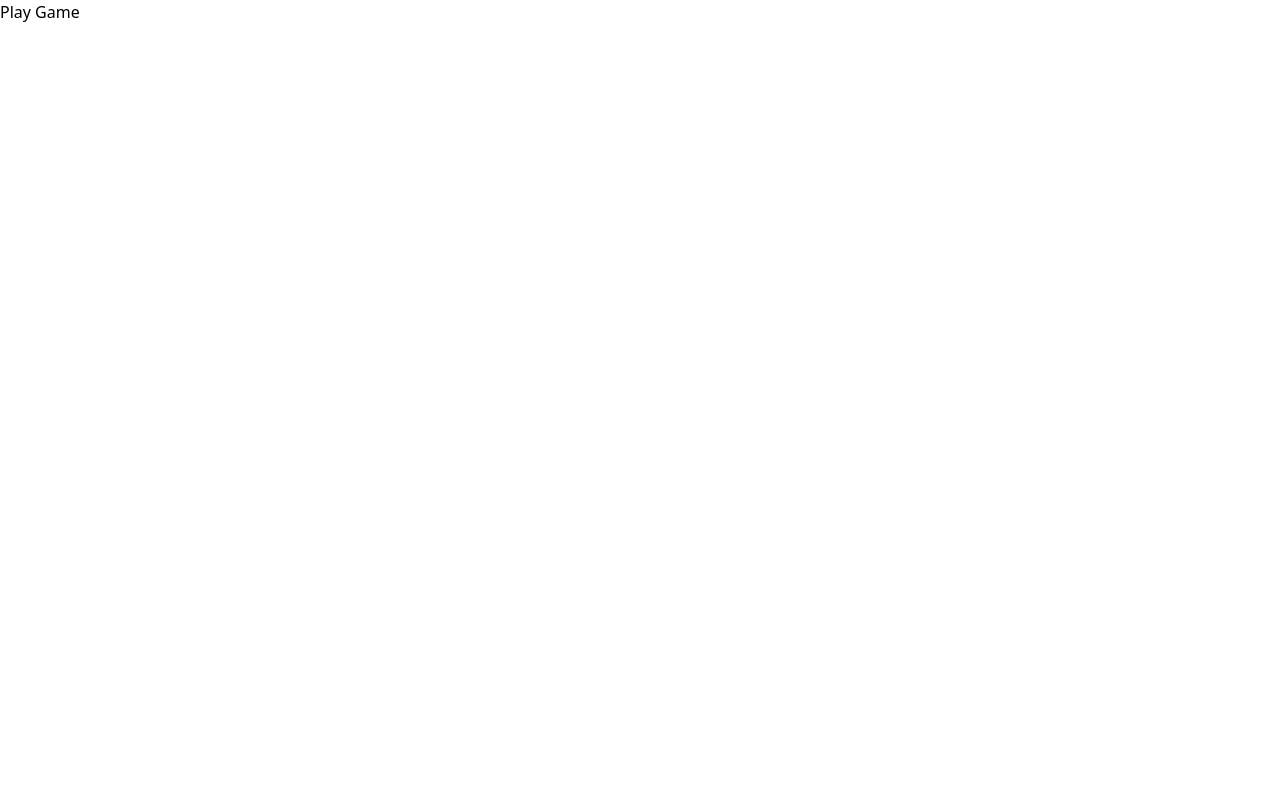
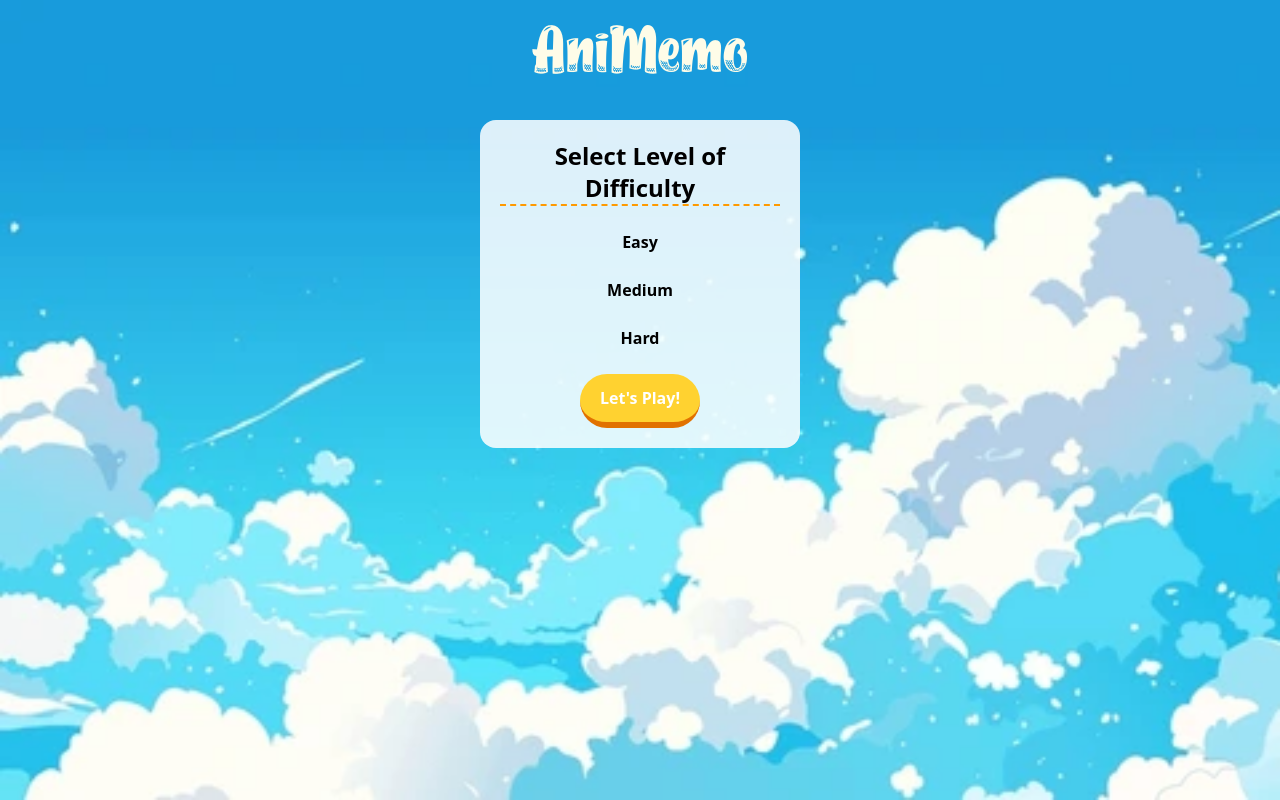
Before and after one commit to Shumaila-sayed/AniMemo, a React (Vite) app: page / in a window 1280 px wide. Built offline with nearby package versions, Linux system fonts and the light colour scheme.

Commit message:
Design levels page

```diff
--- a/src/App.jsx
+++ b/src/App.jsx
@@ -1,18 +1,20 @@
 import Game from './pages/Game';
 import Levels from './pages/Levels';
+import { useState } from 'react';
 import { Route, Routes } from 'react-router-dom';
 
 const App = () => {
+    const [limit, setLimit] = useState(6);
 	return (
 		<>
 			<Routes>
 				<Route
 					path='/'
-					element={<Levels />}
+					element={<Levels setLimit={setLimit} />}
 				/>
 				<Route
 					path='/game'
-					element={<Game />}
+					element={<Game limit={limit} />}
 				/>
 			</Routes>
 		</>
--- a/src/pages/Game.jsx
+++ b/src/pages/Game.jsx
@@ -4,7 +4,7 @@ import ScoreBoard from '../Components/ScoreBoard';
 import Spinner from '../Components/Spinner';
 import GameModal from '../Components/GameModal';
 
-const Game = () => {
+const Game = ({ limit }) => {
 	const [charList, setCharList] = useState([]);
 	const [isLoading, setIsLoading] = useState(false);
 	const [errorMessage, setErrorMessage] = useState('');
@@ -16,7 +16,7 @@ const Game = () => {
 	const [highScore, setHighScore] = useState(0);
 	const [isFlipped, setIsFlipped] = useState(false);
 
-	const fetchCharacters = async (limit = 6) => {
+	const fetchCharacters = async (limit) => {
 		setIsLoading(true);
 		setErrorMessage('');
 
@@ -63,12 +63,12 @@ const Game = () => {
 	function playAgain() {
 		setIsModalOpen(false);
 		dialogRef.current.close();
-		fetchCharacters();
+		fetchCharacters(limit);
 		setScore(0);
 	}
 
 	useEffect(() => {
-		fetchCharacters();
+		fetchCharacters(limit);
 	}, []);
 
 	const dialogRef = useRef(null);
--- a/src/pages/Levels.jsx
+++ b/src/pages/Levels.jsx
@@ -1,7 +1,48 @@
 import { NavLink } from 'react-router-dom';
 
-const Levels = () => {
-	return <NavLink to='/game'><button>Play Game</button></NavLink>;
+const Levels = ({ setLimit }) => {
+	return (
+		<div className={`bg-anime bg-no-repeat bg-cover w-full min-h-screen `}>
+			<h1
+				className='lg:text-6xl text-3xl text-center pt-7 text-yellow-50 cursor-pointer '
+				style={{ fontFamily: 'anime_font, sans-serif' }}
+			>
+				AniMemo
+			</h1>
+			<div className=' text-center w-80 h-82 rounded-2xl mx-auto p-5 gap-6 mt-8 font-semibold bg-white/85 flex flex-col'>
+				<p className='text-2xl border-b-2 border-dashed border-amber-500'>
+					Select Level of Difficulty
+				</p>
+
+				<button
+					className='cursor-pointer hover:text-amber-500 hover:underline hover:underline-offset-8
+'
+				>
+					Easy
+				</button>
+
+				<button
+					className='cursor-pointer hover:text-amber-500 hover:underline hover:underline-offset-8'
+					onClick={() => setLimit(9)}
+				>
+					Medium
+				</button>
+
+				<button
+					className='cursor-pointer hover:text-amber-500 hover:underline hover:underline-offset-8'
+					onClick={() => setLimit(12)}
+				>
+					Hard
+				</button>
+
+				<NavLink to='/game'>
+					<button className='w-30 text-white font-bold rounded-full bg-amber-300 p-3 cursor-pointer hover:bg-amber-600 border-b-6  border-amber-600 hover:bg-amber-600 hover:border-amber-300'>
+						Let's Play!
+					</button>
+				</NavLink>
+			</div>
+		</div>
+	);
 };
 
 export default Levels;
```
